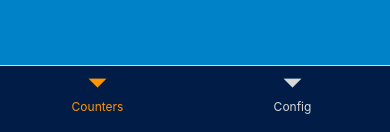
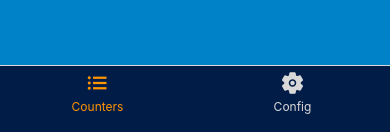
Before and after one commit to joaojeefer/counters, a React Native app: screen / in a window 390 px wide. Shown: the part 709-841 px from the top of the page. Built offline with nearby package versions, Linux system fonts and the light colour scheme.

Commit message:
feat - add icones para as abas do navegador

```diff
--- a/src/routes/Root/Root.tsx
+++ b/src/routes/Root/Root.tsx
@@ -4,6 +4,7 @@ import {
   BottomTabNavigationOptions,
   createBottomTabNavigator,
 } from '@react-navigation/bottom-tabs';
+import Icon from 'react-native-vector-icons/Ionicons';
 import {Config, Counters} from '../../screens';
 import {RootRoutes, RootTabsParamsList} from '../types';
 import {colors, metrics} from '../../styles';
@@ -35,8 +36,28 @@ const Root: React.FC = () => {
       />
       <NavigationContainer>
         <Navigator screenOptions={tabsScreenProps}>
-          <Screen name={RootRoutes.COUNTERS} component={Counters} />
-          <Screen name={RootRoutes.CONFIG} component={Config} />
+          <Screen
+            name={RootRoutes.COUNTERS}
+            component={Counters}
+            options={{
+              tabBarIcon: ({color}) => (
+                <Icon name="list" size={metrics.spacing.medium} color={color} />
+              ),
+            }}
+          />
+          <Screen
+            name={RootRoutes.CONFIG}
+            component={Config}
+            options={{
+              tabBarIcon: ({color}) => (
+                <Icon
+                  name="settings"
+                  size={metrics.spacing.medium}
+                  color={color}
+                />
+              ),
+            }}
+          />
         </Navigator>
       </NavigationContainer>
     </>
```
